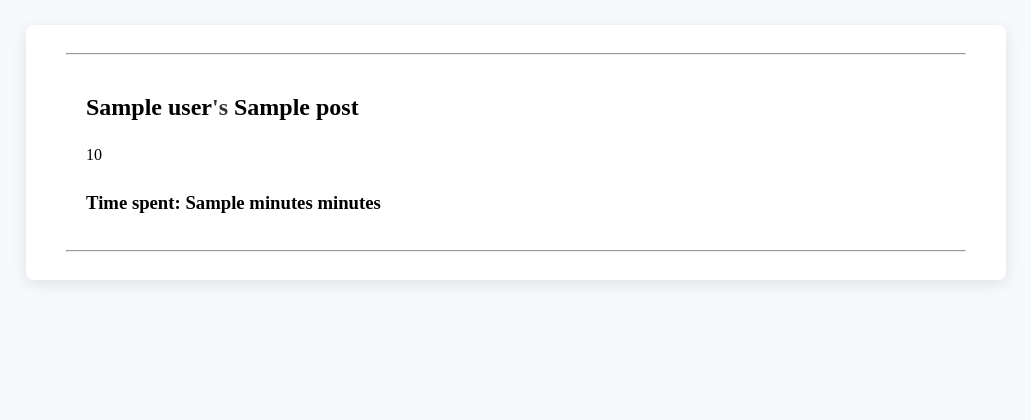
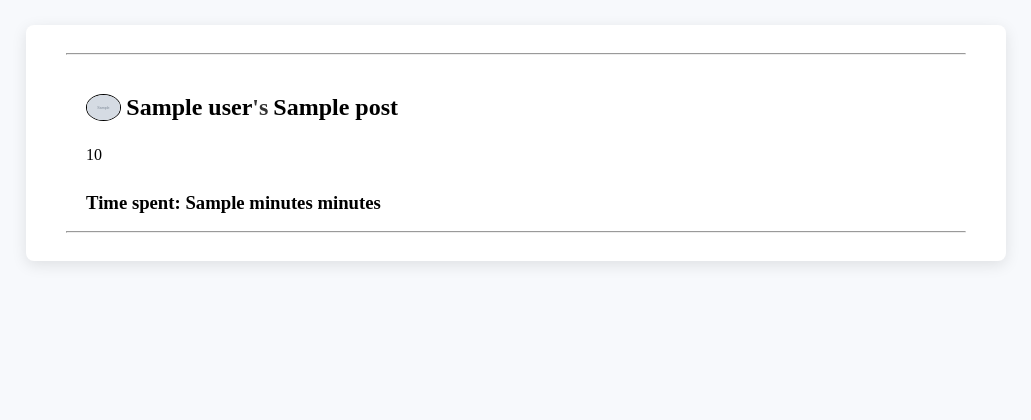
Before and after one commit to z1ppyyy/Progress-Website, a Django app: template progress/templates/index.html in a window 1280 px wide. Shown: the part 125-545 px from the top of the page, without its empty margins (132-1163 px from the left). Run offline with Django 3.2, Linux system fonts and the light colour scheme; the template is opened without the code that fills it: most values are stand-ins (such as "Sample title", 1, 10 or a date in 2020); grey boxes marked "Sample" are stand-in pictures.

Commit message:
Add styling for posts and buttons in the post cards

```diff
--- a/progress/static/style.css
+++ b/progress/static/style.css
@@ -108,6 +108,20 @@
   box-shadow: 0 4px 15px rgba(0, 0, 0, 0.1);
 }
 
+.card-main {
+  display: flex;
+  align-items: center;
+}
+
+.card-image {
+  border: 1px solid black;
+  border-radius: 50%;
+}
+
+.card-username, .card-title {
+  margin-left: 5px;
+}
+
 .row {
   display: block;
 }
--- a/progress/templates/index.html
+++ b/progress/templates/index.html
@@ -14,13 +14,16 @@
 
   {% for post in content %}
   <div class="post">
-    <h2>
-      <a href="/profile/{{ post.user }}">{{ post.user }}</a>'s
-      <a  href="/post/{{post.id}}">{{ post.title }}</a>
+    <h2 class="card-main">
+      <img class="card-image" src="{{ post.user.profile.image.url }}" height="25px" alt="{{ post.user }} image">
+      <a class="card-username" href="/profile/{{ post.user }}" >{{ post.user }}</a>'s
+      <a class="card-title" href="/post/{{post.id}}">{{ post.title }}</a>
     </h2>
     <a href="/post/{{post.id}}">
 
       <p>{{post.progress}}</p>
+
+      <div class="hours-layout">
 
         <h3>
           Time spent:
@@ -34,12 +37,15 @@
 
     </a>
         {% if requested == post.user %}
-      <a href="delete/{{ post.id }}">delete</a>
-      <a href="edit/{{ post.id }}">edit</a>
+          <div>
+            <a class="delete" href="delete/{{ post.id }}">delete</a>
+            <a class="edit" href="edit/{{ post.id }}">edit</a>
+          </div>
         {% else %}
 
         {% endif %}
       </div>
+  </div>
   <hr>
   {% endfor %}
 {% endblock %}
```
Also changed, not shown: other parts of progress/static/style.css (+35 -0 lines), progress/templates/post_id.html (+16 -2 lines), progress/templates/profile.html (+13 -5 lines). Lines whose indentation alone changed are shown as unchanged.
